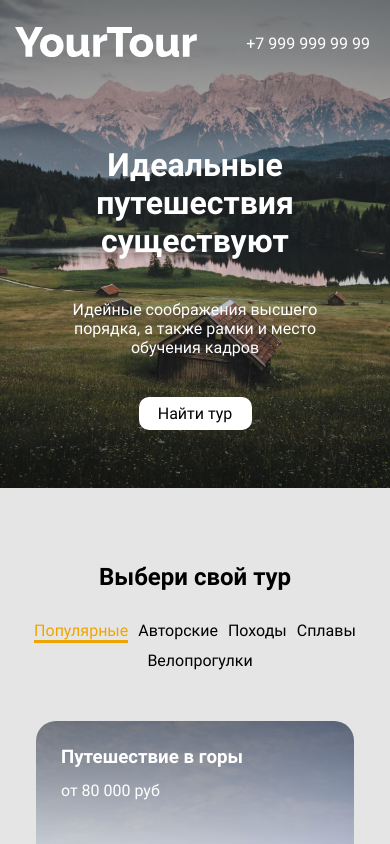
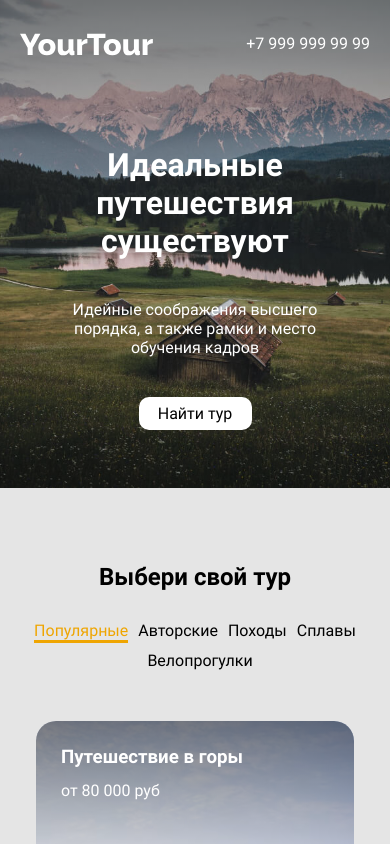
Before and after one commit to Y4R0SLAV/snp1react, a React (Create React App) app: page / in a window 390 px wide. Shown: the top 844 px of the page. Built offline with nearby package versions, Linux system fonts and the light colour scheme.

Commit message:
Fix header: logo on mobile screen

```diff
--- a/src/components/Header/header.css
+++ b/src/components/Header/header.css
@@ -123,4 +123,10 @@ header .nav__btn {
     top: 2px;
     left: 5px;
   }
+
+  .header__logo img {
+    max-width: 133px;
+    margin-left: 5px;
+    margin-top: 5px;
+  }
 }
```
